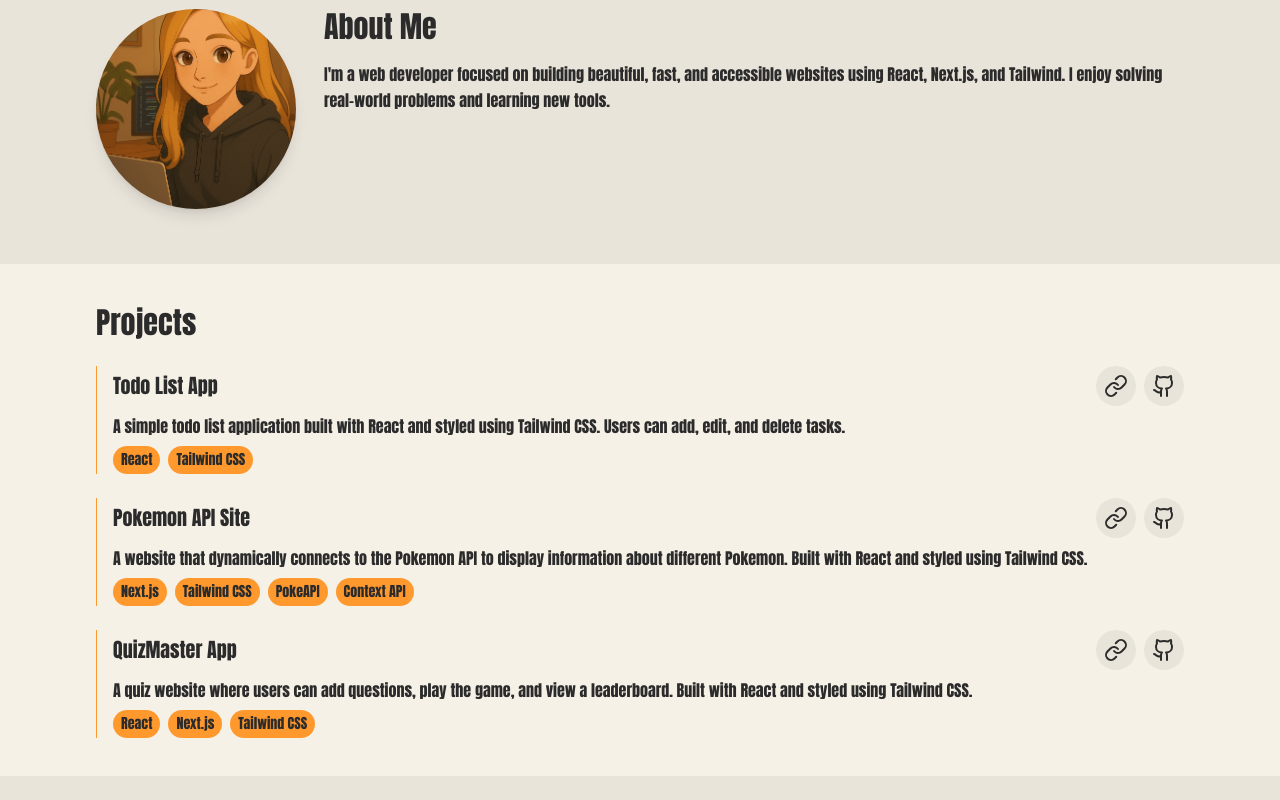
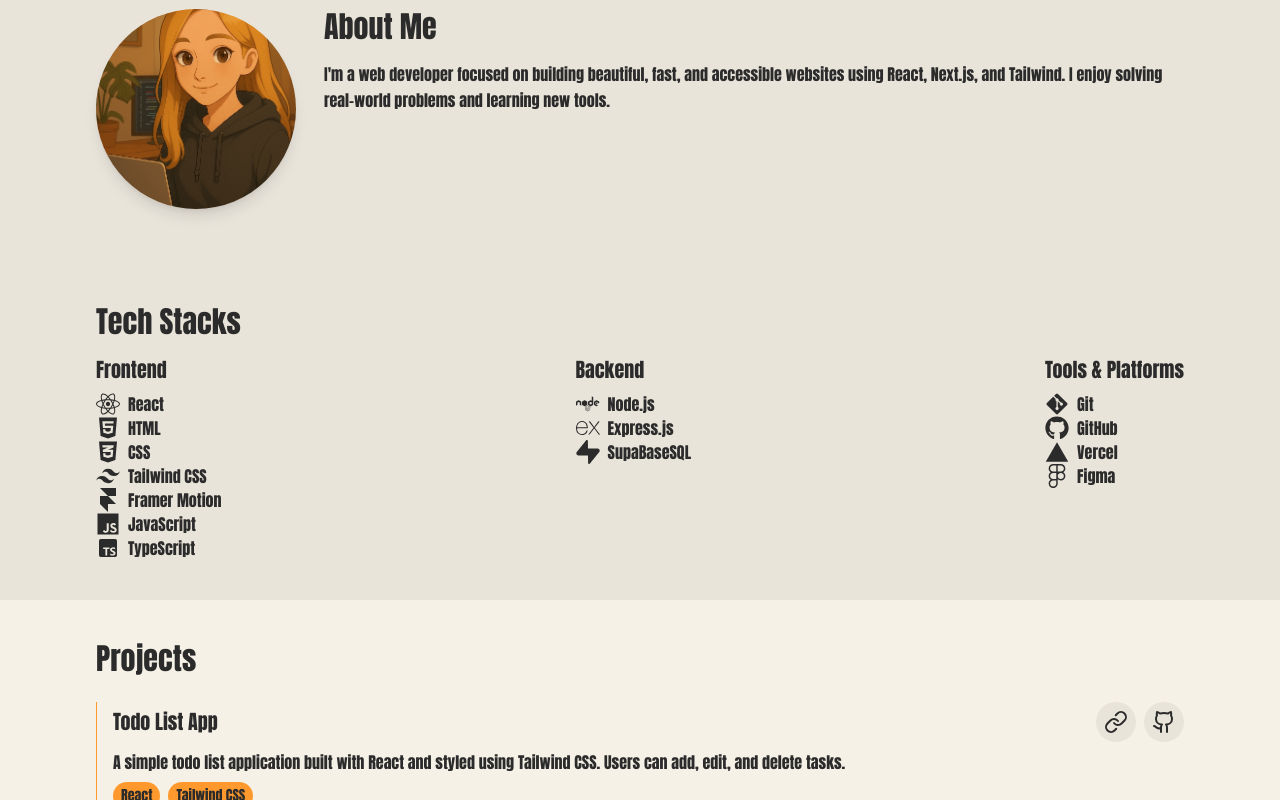
Before and after one commit to emblaah/my_portfolio, a Next.js app: page / in a window 1280 px wide. Shown: the part 712-1512 px from the top of the page. Built offline with nearby package versions, Linux system fonts and the light colour scheme.

Commit message:
Add tech stack icons to TechSection component

```diff
--- a/src/components/TechSection.js
+++ b/src/components/TechSection.js
@@ -1,7 +1,103 @@
+import React from "react";
+import {
+  FaReact,
+  FaHtml5,
+  FaCss3Alt,
+  FaGitAlt,
+  FaGithub,
+  FaFigma,
+} from "react-icons/fa";
+import { RiTailwindCssFill } from "react-icons/ri";
+import { SiFramer, SiSupabase, SiExpress } from "react-icons/si";
+import { IoLogoJavascript, IoLogoVercel } from "react-icons/io5";
+import { BiLogoTypescript } from "react-icons/bi";
+import { LiaNode } from "react-icons/lia";
+
+// add conditional rendering for icons
+const icons = {
+  FaReact: FaReact,
+  FaHtml5: FaHtml5,
+  FaCss3Alt: FaCss3Alt,
+  RiTailwindCssFill: RiTailwindCssFill,
+  SiFramer: SiFramer,
+  IoLogoJavascript: IoLogoJavascript,
+  BiLogoTypescript: BiLogoTypescript,
+  LiaNode: LiaNode,
+  SiExpress: SiExpress,
+  SiSupabase: SiSupabase,
+  FaGitAlt: FaGitAlt,
+  FaGithub: FaGithub,
+  IoLogoVercel: IoLogoVercel,
+  FaFigma: FaFigma,
+};
+
 export default function TechSection() {
-
-
-
-
-
+  // Tech categories with names and icons
+  const techStacks = [
+    {
+      category: "Frontend",
+      techs: [
+        { name: "React", icon: "FaReact" },
+        { name: "HTML", icon: "FaHtml5" },
+        { name: "CSS", icon: "FaCss3Alt" },
+        { name: "Tailwind CSS", icon: "RiTailwindCssFill" },
+        { name: "Framer Motion", icon: "SiFramer" },
+        { name: "JavaScript", icon: "IoLogoJavascript" },
+        { name: "TypeScript", icon: "BiLogoTypescript" },
+      ],
+    },
+    {
+      category: "Backend",
+      techs: [
+        { name: "Node.js", icon: "LiaNode" },
+        { name: "Express.js", icon: "SiExpress" },
+        { name: "SupaBaseSQL", icon: "SiSupabase" },
+      ],
+    },
+    {
+      category: "Tools & Platforms",
+      techs: [
+        { name: "Git", icon: "FaGitAlt" },
+        { name: "GitHub", icon: "FaGithub" },
+        { name: "Vercel", icon: "IoLogoVercel" },
+        { name: "Figma", icon: "FaFigma" },
+      ],
+    },
+  ];
+  return (
+    <div>
+      <section className="relative flex w-screen px-4 py-10 bg-secondary-background">
+        <div className="w-full flex flex-col mx-auto px-[1rem] sm:px-[5rem]">
+          <h2 className="text-3xl font-semibold mb-4">Tech Stacks</h2>
+          <div className="flex justify-between">
+            {techStacks.map((stack, index) => {
+              return (
+                <div key={index} className="flex flex-col">
+                  <h3 className="text-xl font-semibold mb-2">
+                    {stack.category}
+                  </h3>
+                  {/* Map through the techs array */}
+                  {stack.techs.map((tech, index) => {
+                    // Dynamically import the icon component
+                    const IconComponent = icons[tech.icon];
+                    console.log("iconcomponent", IconComponent);
+                    return (
+                      <div key={index} className="flex gap-4">
+                        <div className="flex items-center gap-2">
+                          {IconComponent && (
+                            <IconComponent className="w-6 h-6 " />
+                          )}
+                          <span>{tech.name}</span>
+                        </div>
+                      </div>
+                    );
+                  })}
+                </div>
+              );
+            })}
+          </div>
+        </div>
+      </section>
+    </div>
+  );
 }
```
